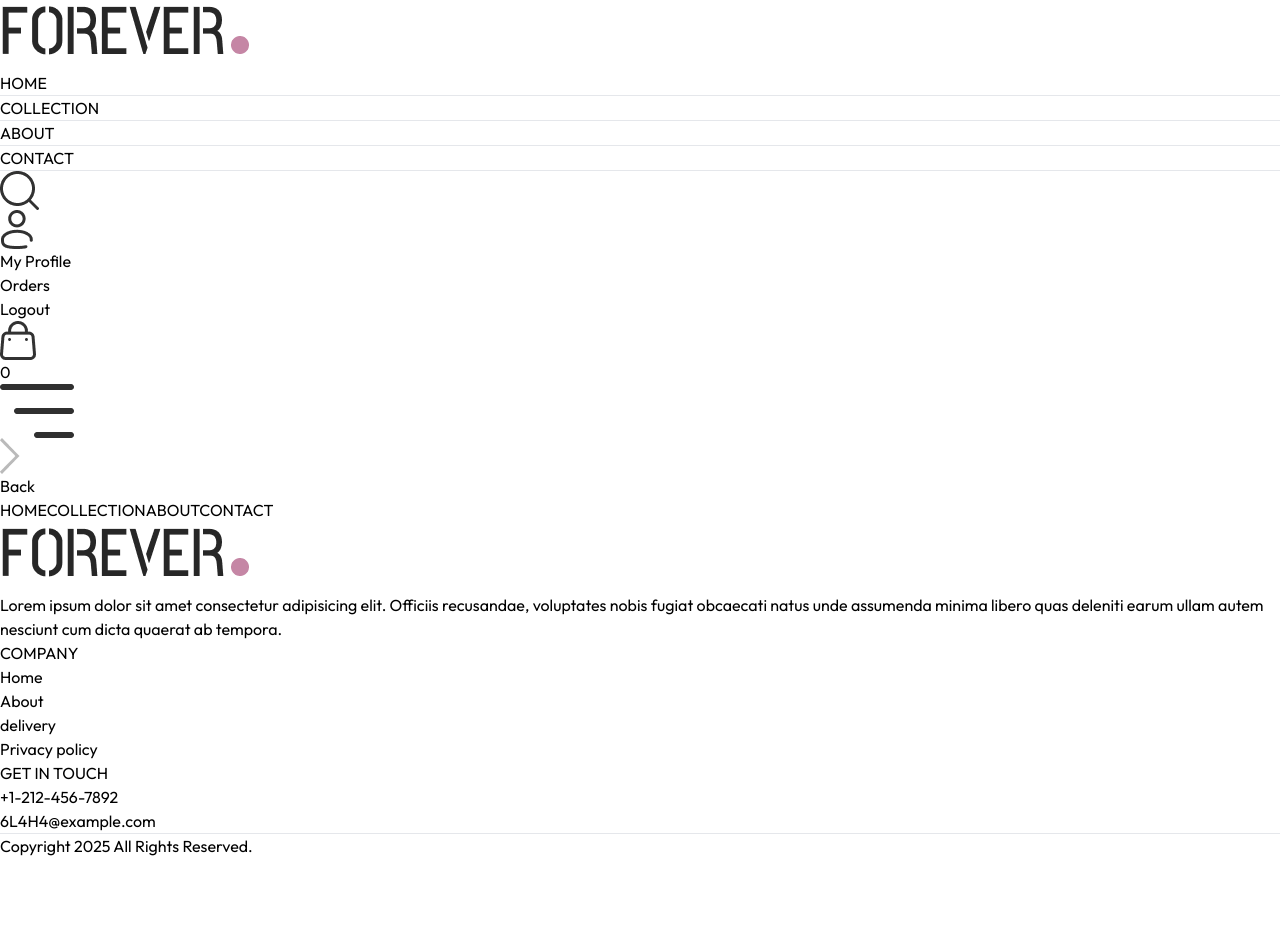
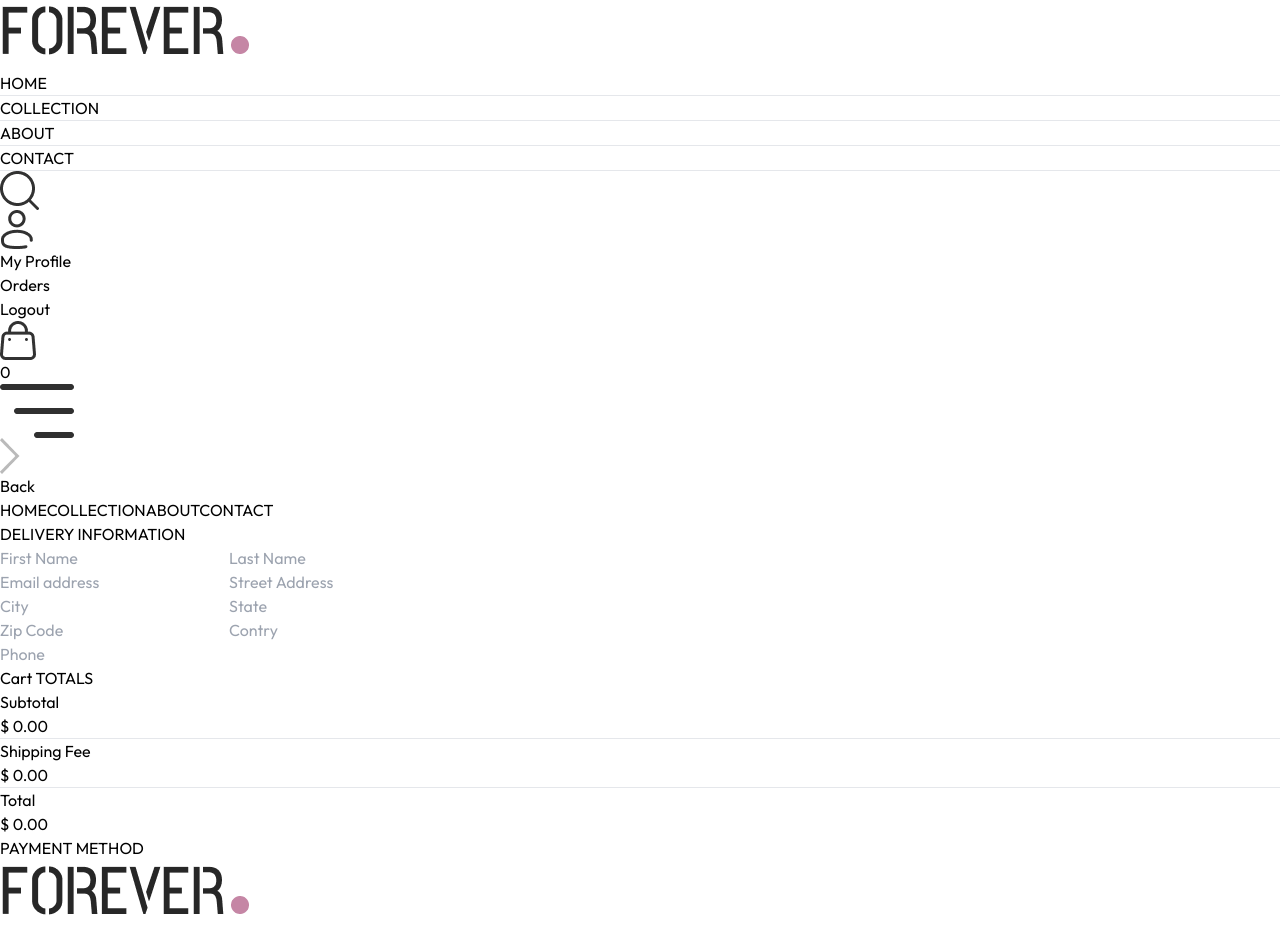
Before and after one commit to titohajili/-E-Commerce-Website-Using-React-JS, a React (Vite) app in the folder frontend/: page /place-order in a window 1280 px wide. Shown: the top 935 px of the page. Before the commit the page ends 858 px from the top, so only its background shows below. Built offline with nearby package versions, Linux system fonts and the light colour scheme.

Commit message:
Place Order Page

```diff
--- a/frontend/src/pages/PlaceOrder.jsx
+++ b/frontend/src/pages/PlaceOrder.jsx
@@ -1,8 +1,56 @@
 import React from 'react'
+import Title from '../components/Title'
+import CartTotal from '../components/CartTotal'
 
 const PlaceOrder = () => {
   return (
-    <div>
+    <div className='flex felx-col sm:-row justify-between gap-4 pt-5 sm:pt-14 min-h-[8vh] border-t'>
+      {/* left side */}
+      <div className='flex flex-col gap-4 w-full sm:max-w-[480px]'>
+
+        <div className='text-xl sm:text-2xl my-3'>
+          <Title text1={'DELIVERY'}  text2={'INFORMATION'} />
+        </div>
+        <div className='flex gap-3'>
+            <input className='border border-gray-300 rounded py-1.5 px-3.5 w-full' placeholder='First Name' type="text" />
+            <input className='border border-gray-300 rounded py-1.5 px-3.5 w-full' placeholder='Last Name' type="text" />
+        </div>
+
+            <input className='border border-gray-300 rounded py-1.5 px-3.5 w-full' placeholder='Email address' type="email" />
+            <input className='border border-gray-300 rounded py-1.5 px-3.5 w-full' placeholder='Street Address' type="text" />
+
+        <div className='flex gap-3'>
+           <input className='border border-gray-300 rounded py-1.5 px-3.5 w-full' placeholder='City' type="text" />
+           <input className='border border-gray-300 rounded py-1.5 px-3.5 w-full' placeholder='State' type="text" />
+         </div>
+
+         <div className='flex gap-3'>
+           <input className='border border-gray-300 rounded py-1.5 px-3.5 w-full' placeholder='Zip Code' type="number" />
+           <input className='border border-gray-300 rounded py-1.5 px-3.5 w-full' placeholder='Contry' type="text" />
+         </div>
+
+         <input className='border border-gray-300 rounded py-1.5 px-3.5 w-full' placeholder='Phone' type="number" />
+
+      </div>
+
+      {/* right side */}
+
+      <div className='mt-8'>
+
+        <div className='mt-8 min-w-80'>
+            <CartTotal/>
+        </div>
+
+        <div className='mt-12'>
+            <Title text1={'PAYMENT'}  text2={'METHOD'} />
+            <div className='flex gap-3 flex-col flex-row'>
+
+            </div>
+        </div>
+
+      </div>
+
+
 
     </div>
   )
```
